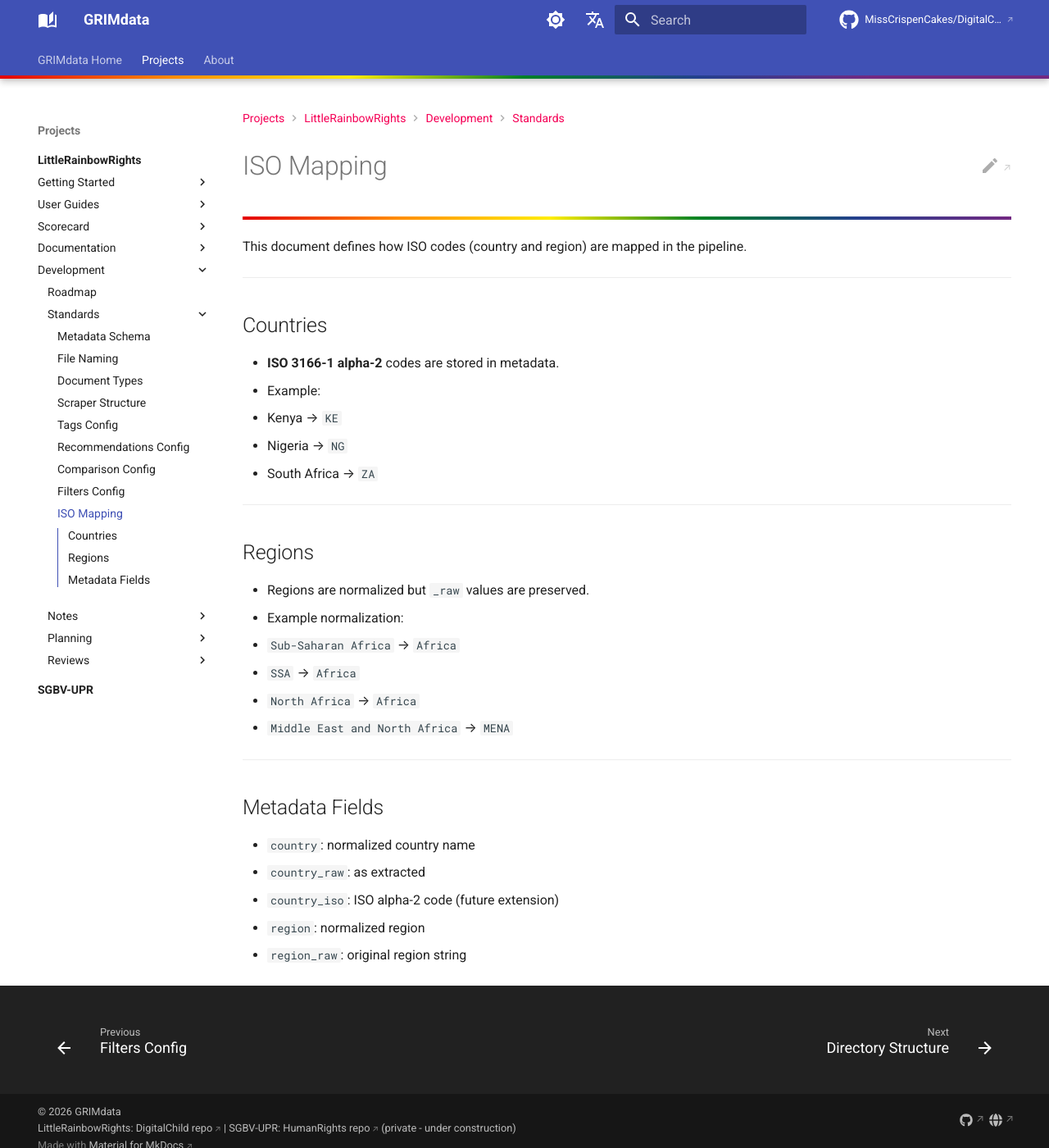
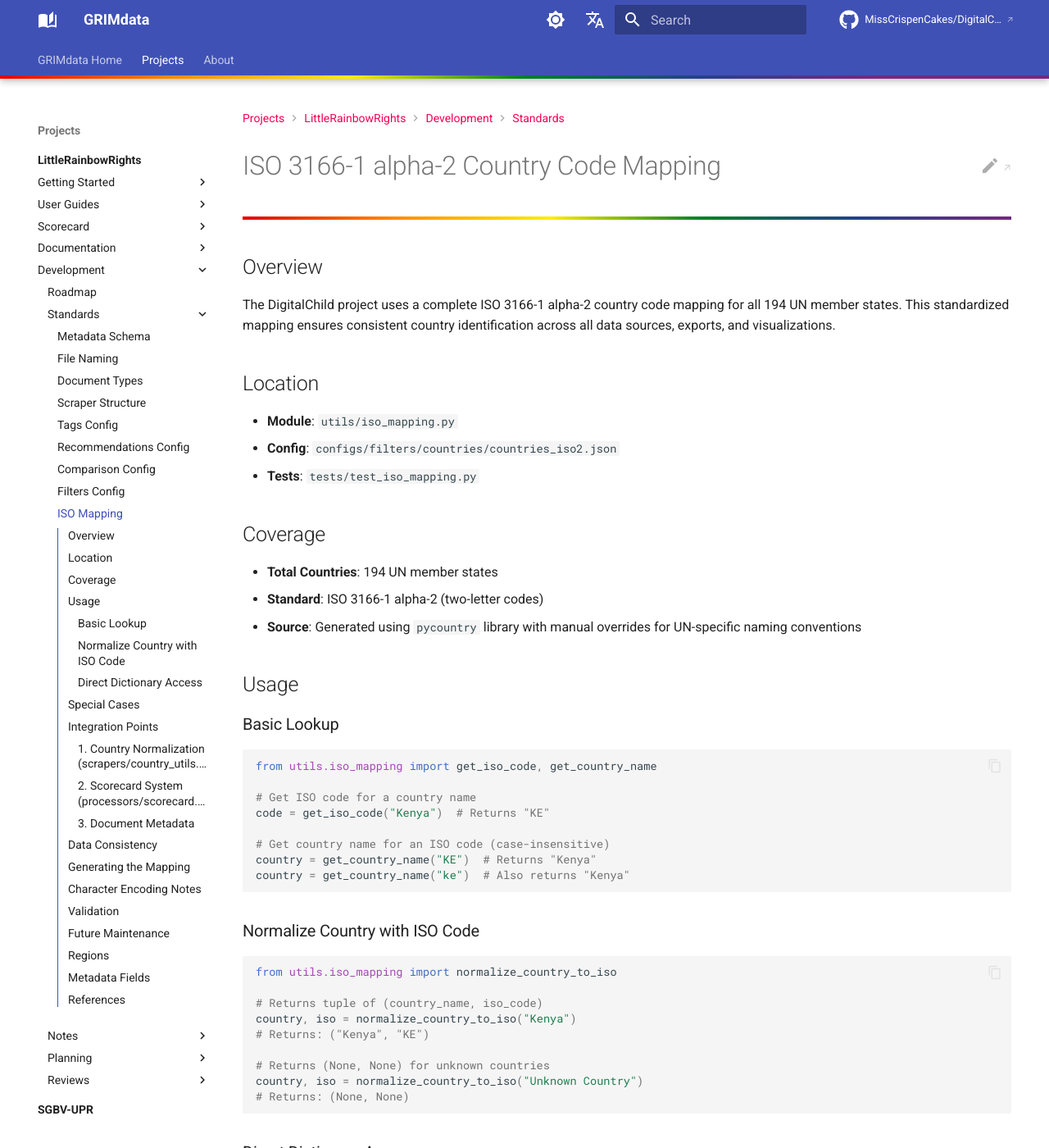
Before and after one commit to MissCrispenCakes/DigitalChild, an MkDocs documentation site: the page built from docs/standards/ISO_MAPPING.md, in a window 1280 px wide and 1400 px high. Shown: the whole window at 82% size. Built offline with MkDocs 1.6.1 and Material for MkDocs 9.7.7, drawn with Linux system fonts in a browser that asks for light colours; comment, search, counter and statistics services are not loaded; some of the changed text lies outside the part shown.

Commit message:
Complete ISO 3166-1 alpha-2 country code mapping
Implement complete ISO mapping for all 194 UN member states with
bidirectional lookup, comprehensive tests, and documentation.

New Files:
- utils/iso_mapping.py: Complete ISO mapping module with helper functions
- tests/test_iso_mapping.py: 15 comprehensive tests (all passing)

Updated Files:
- configs/filters/countries/countries_iso2.json: Final newline fix
- docs/standards/ISO_MAPPING.md: Complete documentation with usage examples

Key Features:
- Full ISO 3166-1 alpha-2 coverage (194 UN member states)
- Bidirectional mapping (country ↔ ISO code)
- Case-insensitive lookups
- Special character handling (Côte d'Ivoire, Türkiye)
- Integration with country_utils.py and scorecard system
- 100% test coverage with validation

Test Results: 139/139 tests passing
Pre-commit: All hooks passing

````diff
--- a/docs/standards/ISO_MAPPING.md
+++ b/docs/standards/ISO_MAPPING.md
@@ -1,34 +1,206 @@
-# ISO Mapping
+# ISO 3166-1 alpha-2 Country Code Mapping
 
-This document defines how ISO codes (country and region) are mapped in the pipeline.
+## Overview
 
-______________________________________________________________________
+The DigitalChild project uses a complete ISO 3166-1 alpha-2 country code mapping for all 194 UN member states. This standardized mapping ensures consistent country identification across all data sources, exports, and visualizations.
 
-## Countries
+## Location
 
-- **ISO 3166-1 alpha-2** codes are stored in metadata.
-- Example:
-  - Kenya → `KE`
-  - Nigeria → `NG`
-  - South Africa → `ZA`
+- **Module**: `utils/iso_mapping.py`
+- **Config**: `configs/filters/countries/countries_iso2.json`
+- **Tests**: `tests/test_iso_mapping.py`
 
-______________________________________________________________________
+## Coverage
+
+- **Total Countries**: 194 UN member states
+- **Standard**: ISO 3166-1 alpha-2 (two-letter codes)
+- **Source**: Generated using `pycountry` library with manual overrides for UN-specific naming conventions
+
+## Usage
+
+### Basic Lookup
+
+```python
+from utils.iso_mapping import get_iso_code, get_country_name
+
+# Get ISO code for a country name
+code = get_iso_code("Kenya")  # Returns "KE"
+
+# Get country name for an ISO code (case-insensitive)
+country = get_country_name("KE")  # Returns "Kenya"
+country = get_country_name("ke")  # Also returns "Kenya"
+```
+
+### Normalize Country with ISO Code
+
+```python
+from utils.iso_mapping import normalize_country_to_iso
+
+# Returns tuple of (country_name, iso_code)
+country, iso = normalize_country_to_iso("Kenya")
+# Returns: ("Kenya", "KE")
+
+# Returns (None, None) for unknown countries
+country, iso = normalize_country_to_iso("Unknown Country")
+# Returns: (None, None)
+```
+
+### Direct Dictionary Access
+
+```python
+from utils.iso_mapping import ISO_COUNTRY_MAPPING, ISO_CODE_TO_COUNTRY
+
+# Forward mapping (country → ISO code)
+code = ISO_COUNTRY_MAPPING["Kenya"]  # Returns "KE"
+
+# Reverse mapping (ISO code → country)
+country = ISO_CODE_TO_COUNTRY["KE"]  # Returns "Kenya"
+```
+
+## Special Cases
+
+The mapping handles several special naming conventions used by the UN:
+
+- **Côte d'Ivoire**: Uses curly apostrophe (') as per UN data
+- **Democratic People's Republic of Korea**: North Korea (KP)
+- **Republic of Korea**: South Korea (KR)
+- **Bolivia (Plurinational State of)**: BO
+- **Iran (Islamic Republic of)**: IR
+- **Venezuela (Bolivarian Republic of)**: VE
+- **Türkiye**: TR (updated from Turkey)
+- **Viet Nam**: VN (two words as per UN convention)
+
+## Integration Points
+
+### 1. Country Normalization (`scrapers/country_utils.py`)
+
+The country_utils module loads the ISO mapping from the config file:
+
+```python
+from scrapers.country_utils import normalize_country
+
+# Returns (raw_name, normalized_name, iso_code)
+raw, normalized, iso = normalize_country("kenya")
+# Returns: ("kenya", "Kenya", "KE")
+```
+
+### 2. Scorecard System (`processors/scorecard.py`)
+
+The scorecard loader automatically adds ISO codes to the dataframe:
+
+```python
+from processors.scorecard import load_scorecard
+
+df = load_scorecard()
+# DataFrame has 'Country_ISO' column with ISO codes
+```
+
+### 3. Document Metadata
+
+Documents enriched with scorecard data include ISO codes:
+
+```json
+{
+  "id": "Kenya_Report_2024.pdf",
+  "country": "Kenya",
+  "country_iso": "KE",
+  "scorecard": {
+    "matched_country": "Kenya",
+    "enriched_at": "2024-01-15T10:30:00Z",
+    "indicators": { ... }
+  }
+}
+```
+
+## Data Consistency
+
+The ISO mapping ensures consistency across:
+
+1. **Scorecard Data** (`data/scorecard/scorecard_main.xlsx`)
+   - UN_194 sheet contains all 194 countries
+   - Country names match ISO_COUNTRY_MAPPING keys exactly
+
+2. **Config File** (`configs/filters/countries/countries_iso2.json`)
+   - Generated from utils/iso_mapping.py
+   - Used by country_utils.py for normalization
+
+3. **Test Suite** (`tests/test_iso_mapping.py`)
+   - Validates all 194 countries have mappings
+   - Tests bidirectional lookup
+   - Verifies integration with scorecard and country_utils
+
+## Generating the Mapping
+
+The ISO mapping was generated using the following approach:
+
+1. Load all 194 UN member states from scorecard_main.xlsx
+2. Use `pycountry.countries.get()` to find ISO codes
+3. Apply manual overrides for UN-specific naming:
+   - "Viet Nam" → VN (pycountry uses "Vietnam")
+   - "Türkiye" → TR (updated from "Turkey")
+   - "Democratic People's Republic of Korea" → KP
+   - "Republic of Korea" → KR
+   - Various parenthetical country names
+
+4. Create bidirectional mappings (country→ISO and ISO→country)
+
+## Character Encoding Notes
+
+Some country names use special Unicode characters:
+
+- **Côte d'Ivoire**: Uses curly apostrophe (U+2019: ')
+- **Türkiye**: Uses Turkish lowercase i with dot (U+00FC: ü)
+
+These characters must match exactly for lookups to work. The test suite validates these special cases.
+
+## Validation
+
+Run the ISO mapping tests:
+
+```bash
+pytest tests/test_iso_mapping.py -v
+```
+
+The test suite validates:
+
+- All 194 countries have valid ISO codes
+- All ISO codes map back to countries
+- Bidirectional mapping consistency
+- Special character handling (Côte d'Ivoire, Türkiye)
+- Integration with country_utils.py
+- Integration with scorecard system
+- Config file synchronization
+
+## Future Maintenance
+
+When the UN adds new member states:
+
+1. Add country to `data/scorecard/scorecard_main.xlsx` (UN_194 sheet)
+2. Regenerate ISO mapping using pycountry
+3. Update `utils/iso_mapping.py` with new mapping
+4. Regenerate `configs/filters/countries/countries_iso2.json`
+5. Add test case to `tests/test_iso_mapping.py`
+6. Run full test suite to verify
 
 ## Regions
 
-- Regions are normalized but `_raw` values are preserved.
-- Example normalization:
-  - `Sub-Saharan Africa` → `Africa`
-  - `SSA` → `Africa`
-  - `North Africa` → `Africa`
-  - `Middle East and North Africa` → `MENA`
+Regions are normalized but `_raw` values are preserved for provenance:
 
-______________________________________________________________________
+- `Sub-Saharan Africa` → `Africa`
+- `SSA` → `Africa`
+- `North Africa` → `Africa`
+- `Middle East and North Africa` → `MENA`
 
 ## Metadata Fields
 
 - `country`: normalized country name
-- `country_raw`: as extracted
-- `country_iso`: ISO alpha-2 code (future extension)
+- `country_raw`: as extracted from source
+- `country_iso`: ISO 3166-1 alpha-2 code
 - `region`: normalized region
 - `region_raw`: original region string
+
+## References
+
+- **ISO 3166-1**: [https://en.wikipedia.org/wiki/ISO_3166-1_alpha-2](https://en.wikipedia.org/wiki/ISO_3166-1_alpha-2)
+- **pycountry**: [https://pypi.org/project/pycountry/](https://pypi.org/project/pycountry/)
+- **UN Member States**: [https://www.un.org/en/about-us/member-states](https://www.un.org/en/about-us/member-states)
````
Also changed, not shown: 3 other files.
